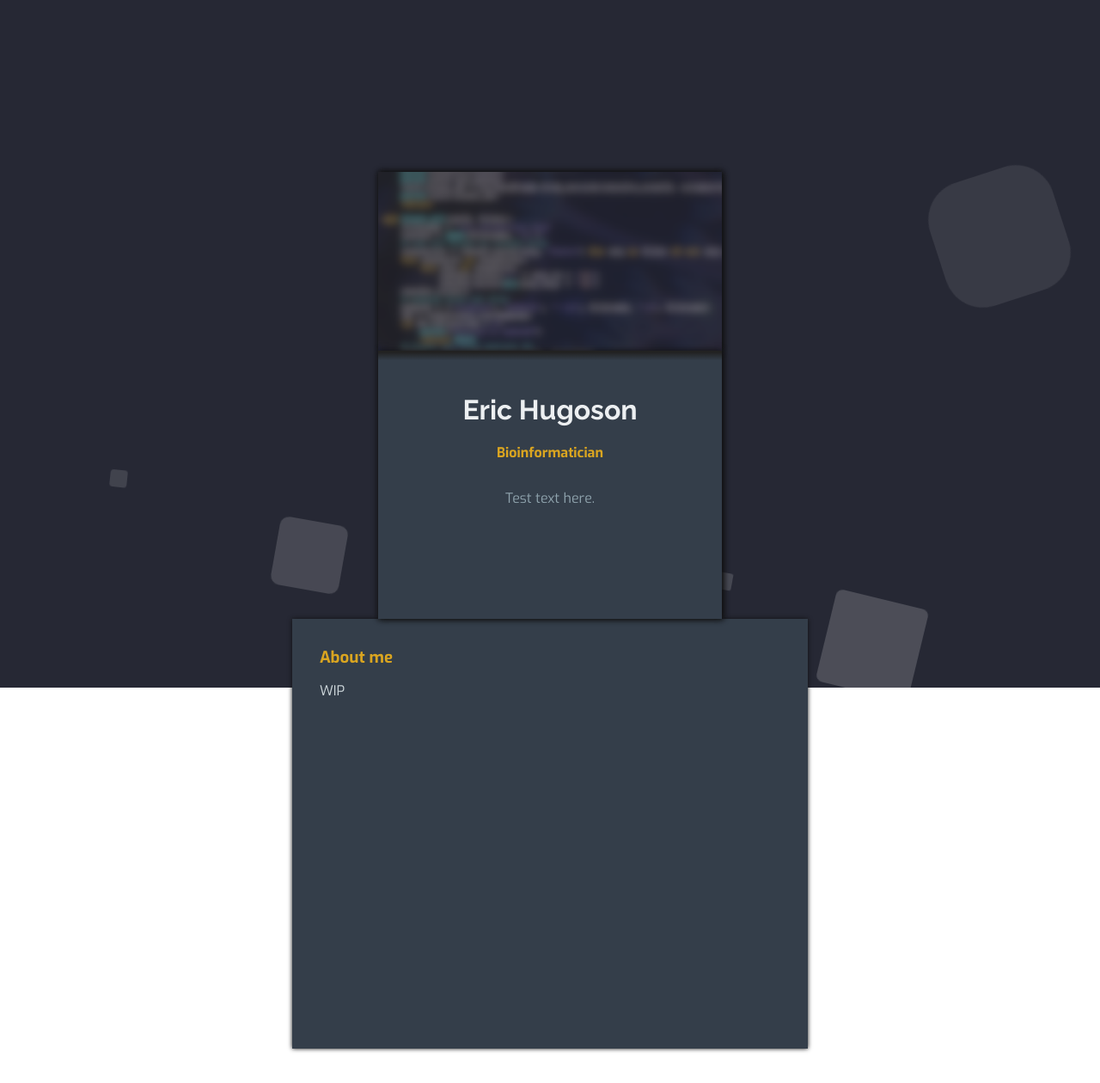
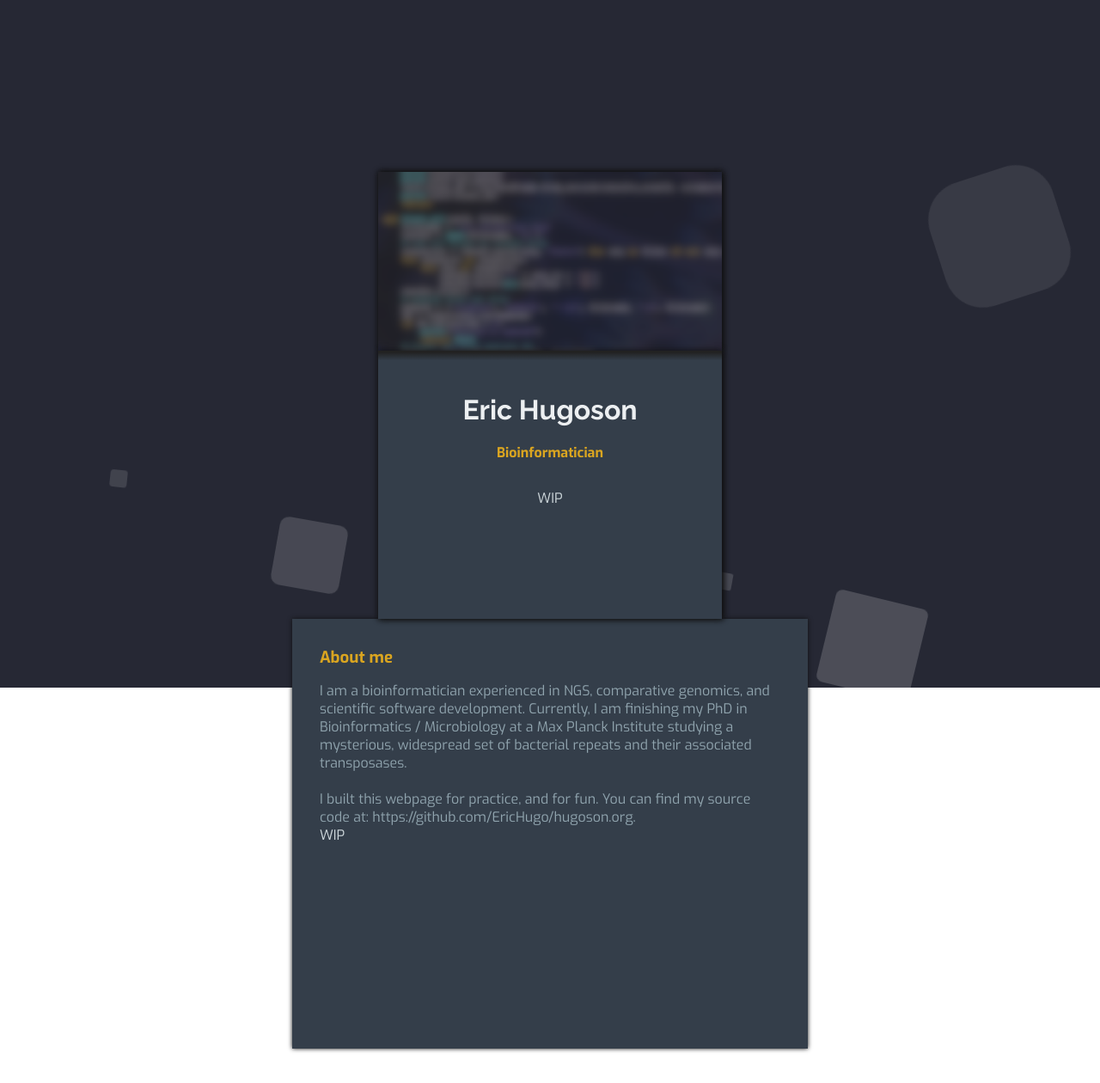
Before and after one commit to EricHugo/hugoson.org, a Flask app: page /test in a window 1280 px wide. Shown: the whole page at 86% size. Run offline with Flask 2, Linux system fonts and the light colour scheme.

Commit message:
formatting

```diff
--- a/app/templates/index.html
+++ b/app/templates/index.html
@@ -20,8 +20,8 @@
                      Bioinformatician
                  </h4>
              </div>
+             WIP
              <div class="bbody">
-                 Test text here.
              </div>
 		 </div>
             </div>
@@ -29,6 +29,18 @@
                  <h3>
                      About me
                  </h3>
+                 <div class="bbody">
+                     I am a bioinformatician experienced in NGS, comparative genomics, and
+                     scientific software development. Currently, I am finishing my PhD in
+                     Bioinformatics / Microbiology at a Max Planck Institute studying a
+                     mysterious, widespread set of bacterial repeats and their associated
+                     transposases.
+
+                     <br><br>
+
+                     I built this webpage for practice, and for fun.
+                     You can find my source code at: https://github.com/EricHugo/hugoson.org.
+                 </div>
                 WIP
             </div>
         </div>
```
